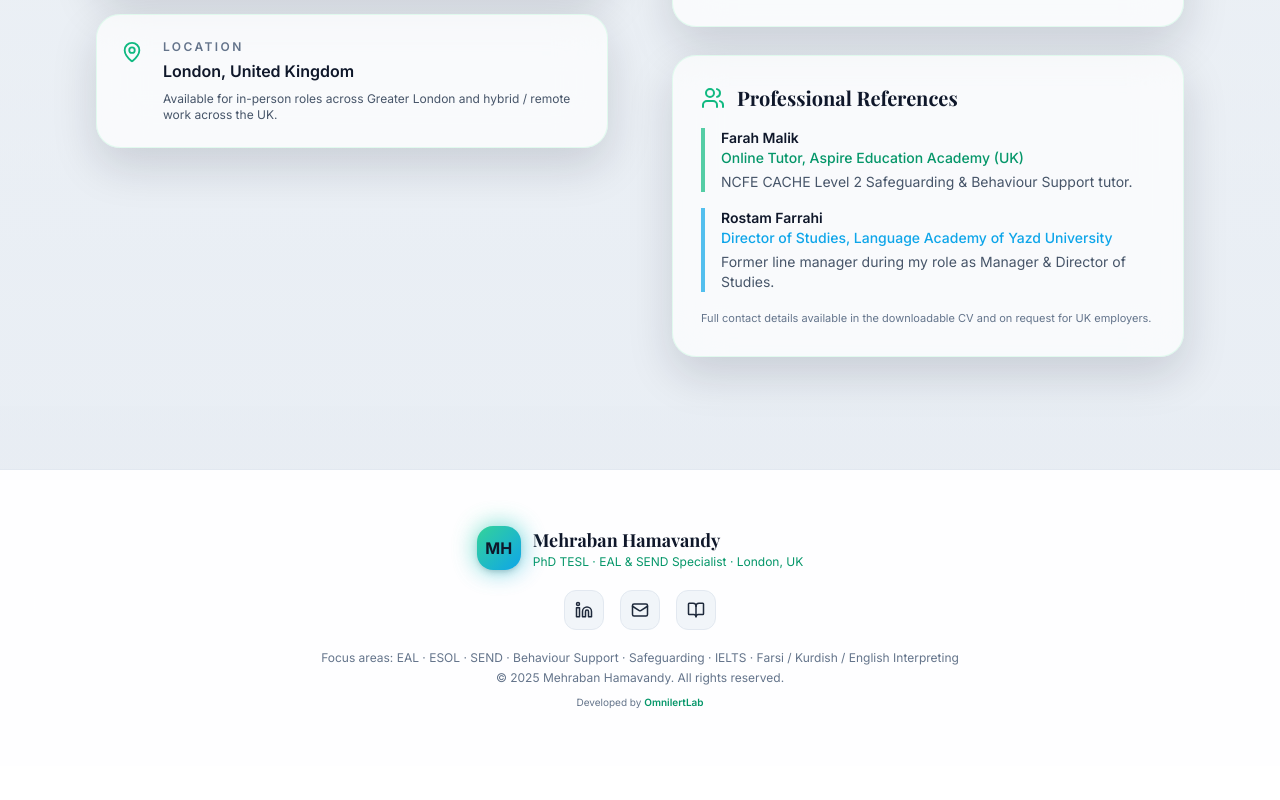
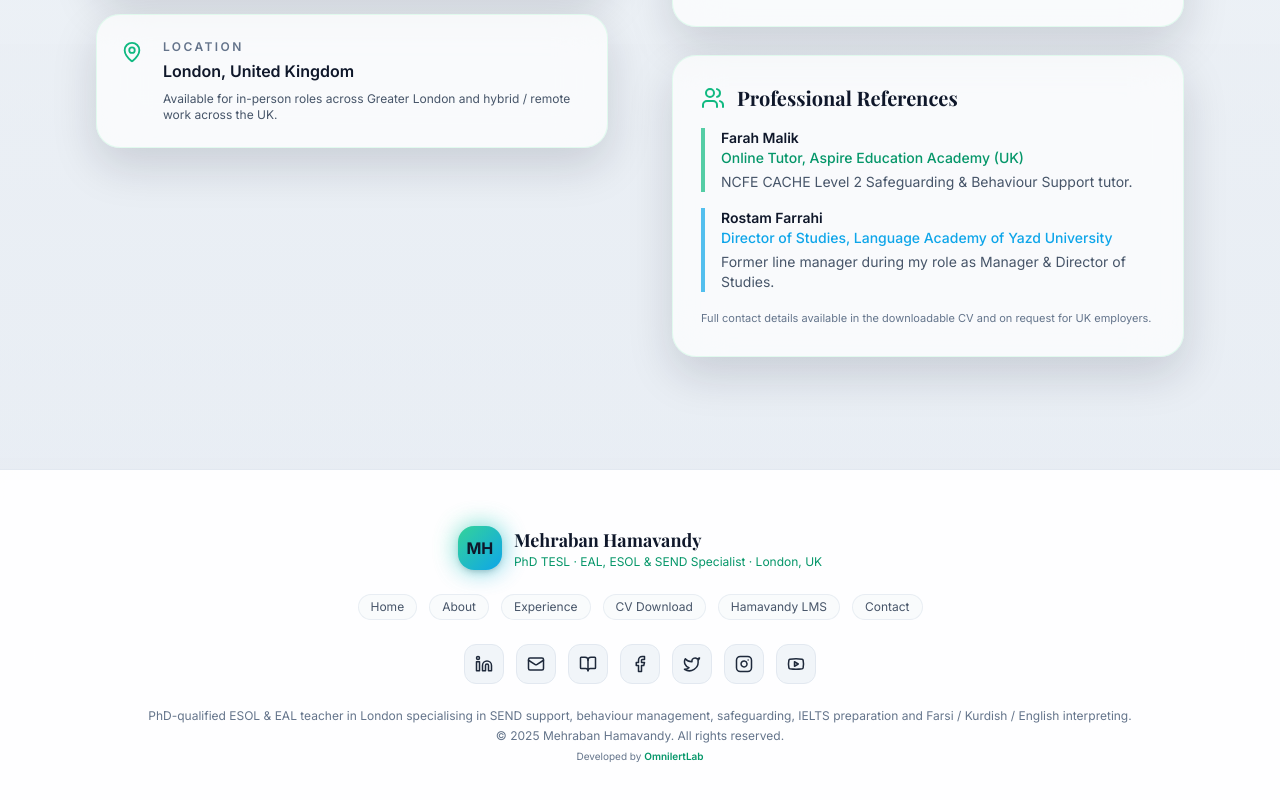
Before and after one commit to mehrshud/mehraban-portfolio, a React (Vite) app: page / in a window 1280 px wide. Shown: the part 9728-10528 px from the top of the page. Before the commit the page ends 10494 px from the top, so only its background shows below. Built offline with nearby package versions, Linux system fonts and the light colour scheme.

Commit message:
SEO Fixed

```diff
--- a/index.html
+++ b/index.html
@@ -5,9 +5,12 @@
       property="og:title"
       content="Dr Mehraban Hamavandy – PhD TESL, EAL & ESOL Teacher London"
     />
+    <title>
+      Dr Mehraban Hamavandy | PhD TESL | ESL & EAL Teacher in London
+    </title>
     <meta
-      property="og:description"
-      content="PhD qualified educator supporting EAL, ESOL, SEND and IELTS learners in the UK."
+      name="description"
+      content="PhD-qualified ESOL/EAL teacher in London with 17+ years of experience. IELTS tutor, SEND support specialist, and academic English educator."
     />
     <meta property="og:image" content="/image.png" />
     <meta name="twitter:card" content="summary_large_image" />
@@ -17,7 +20,6 @@
     <link rel="canonical" href="https://www.mehraban.co.uk" />
 
     <meta name="viewport" content="width=device-width, initial-scale=1.0" />
-    <title>Mehraban Hamavandy - Portfolio</title>
 
     <!-- Google Fonts -->
     <link rel="preconnect" href="https://fonts.googleapis.com" />
@@ -34,4 +36,17 @@
     <div id="root"></div>
     <script type="module" src="/src/main.jsx"></script>
   </body>
+  <!-- Google tag -->
+  <script
+    async
+    src="https://www.googletagmanager.com/gtag/js?id=G-XXXXXXXXX"
+  ></script>
+  <script>
+    window.dataLayer = window.dataLayer || [];
+    function gtag() {
+      dataLayer.push(arguments);
+    }
+    gtag("js", new Date());
+    gtag("config", "G-XXXXXXXXX");
+  </script>
 </html>
--- /dev/null
+++ b/public/yandex_b7b252eb4f834920 (1).html
@@ -0,0 +1,6 @@
+<html>
+    <head>
+        <meta http-equiv="Content-Type" content="text/html; charset=UTF-8">
+    </head>
+    <body>Verification: b7b252eb4f834920</body>
+</html>
--- a/src/App.jsx
+++ b/src/App.jsx
@@ -41,6 +41,10 @@ import {
   Check,
   FileType,
   Rocket,
+  Facebook,
+  Twitter,
+  Instagram,
+  Youtube,
 } from "lucide-react";
 
 /* -------------------------------------------------------------------------- */
@@ -2001,11 +2005,14 @@ export default function App() {
         </section>
 
         {/* FOOTER */}
+        {/* FOOTER */}
         <footer className="py-12 md:py-14 border-t border-slate-200 dark:border-slate-800 bg-white/90 dark:bg-slate-950/95 backdrop-blur-xl">
-          <div className="max-w-6xl mx-auto px-4 sm:px-6 lg:px-8 flex flex-col items-center gap-5">
+          <div className="max-w-6xl mx-auto px-4 sm:px-6 lg:px-8 flex flex-col items-center gap-6">
+            {/* Brand / back to top */}
             <button
               onClick={() => scrollToSection("home")}
               className="flex items-center gap-3 group"
+              aria-label="Back to top"
             >
               <div className="relative">
                 <div className="absolute inset-0 bg-gradient-to-br from-emerald-400 to-sky-500 rounded-2xl blur-md opacity-70 group-hover:opacity-100 transition-opacity" />
@@ -2018,12 +2025,36 @@ export default function App() {
                   Mehraban Hamavandy
                 </p>
                 <p className="text-[11px] md:text-xs text-emerald-600 dark:text-emerald-300">
-                  PhD TESL · EAL & SEND Specialist · London, UK
+                  PhD TESL · EAL, ESOL & SEND Specialist · London, UK
                 </p>
               </div>
             </button>
 
-            <div className="flex gap-4">
+            {/* Quick nav links */}
+            <nav
+              className="flex flex-wrap justify-center gap-3 text-[11px] md:text-xs text-slate-600 dark:text-slate-300"
+              aria-label="Footer navigation"
+            >
+              {[
+                ["Home", "home"],
+                ["About", "about"],
+                ["Experience", "experience"],
+                ["CV Download", "cv-download"],
+                ["Hamavandy LMS", "lms"],
+                ["Contact", "contact"],
+              ].map(([label, id]) => (
+                <button
+                  key={id}
+                  onClick={() => scrollToSection(id)}
+                  className="px-3 py-1 rounded-full border border-slate-200/70 dark:border-slate-700/70 bg-slate-50/80 dark:bg-white/5 hover:border-emerald-500/70 hover:text-emerald-600 dark:hover:text-emerald-300 transition-all"
+                >
+                  {label}
+                </button>
+              ))}
+            </nav>
+
+            {/* Social & contact icons */}
+            <div className="flex flex-wrap justify-center gap-3">
               <a
                 href={CONFIG.contact.linkedin}
                 target="_blank"
@@ -2049,14 +2080,54 @@ export default function App() {
               >
                 <BookOpen size={18} />
               </a>
+
+              {/* Optional social profiles – swap URLs when ready */}
+              <a
+                href="https://facebook.com/"
+                target="_blank"
+                rel="noreferrer noopener"
+                className="p-2.5 rounded-xl bg-slate-100 dark:bg-white/5 border border-slate-200 dark:border-slate-700 text-slate-800 dark:text-white hover:bg-[#1877f2] hover:text-white hover:border-[#1877f2] transition-all"
+                aria-label="Facebook page"
+              >
+                <Facebook size={18} />
+              </a>
+              <a
+                href="https://x.com/"
+                target="_blank"
+                rel="noreferrer noopener"
+                className="p-2.5 rounded-xl bg-slate-100 dark:bg-white/5 border border-slate-200 dark:border-slate-700 text-slate-800 dark:text-white hover:bg-slate-900 hover:text-white hover:border-slate-900 transition-all"
+                aria-label="X (Twitter) profile"
+              >
+                <Twitter size={18} />
+              </a>
+              <a
+                href="https://instagram.com/"
+                target="_blank"
+                rel="noreferrer noopener"
+                className="p-2.5 rounded-xl bg-slate-100 dark:bg-white/5 border border-slate-200 dark:border-slate-700 text-slate-800 dark:text-white hover:bg-gradient-to-tr hover:from-pink-500 hover:via-red-500 hover:to-yellow-500 hover:text-white hover:border-transparent transition-all"
+                aria-label="Instagram profile"
+              >
+                <Instagram size={18} />
+              </a>
+              <a
+                href="https://youtube.com/"
+                target="_blank"
+                rel="noreferrer noopener"
+                className="p-2.5 rounded-xl bg-slate-100 dark:bg-white/5 border border-slate-200 dark:border-slate-700 text-slate-800 dark:text-white hover:bg-[#ff0000] hover:text-white hover:border-[#ff0000] transition-all"
+                aria-label="YouTube channel"
+              >
+                <Youtube size={18} />
+              </a>
             </div>
 
-            <div className="text-center text-[11px] md:text-xs text-slate-500 dark:text-slate-400">
-              <p className="mb-1">
-                Focus areas: EAL · ESOL · SEND · Behaviour Support ·
-                Safeguarding · IELTS · Farsi / Kurdish / English Interpreting
+            {/* Text / SEO line */}
+            <div className="text-center text-[11px] md:text-xs text-slate-500 dark:text-slate-400 space-y-1">
+              <p>
+                PhD-qualified ESOL & EAL teacher in London specialising in SEND
+                support, behaviour management, safeguarding, IELTS preparation
+                and Farsi / Kurdish / English interpreting.
               </p>
-              <p className="mb-2">
+              <p>
                 © {new Date().getFullYear()} Mehraban Hamavandy. All rights
                 reserved.
               </p>
--- /dev/null
+++ b/yandex_b7b252eb4f834920.html
@@ -0,0 +1,6 @@
+<html>
+    <head>
+        <meta http-equiv="Content-Type" content="text/html; charset=UTF-8">
+    </head>
+    <body>Verification: b7b252eb4f834920</body>
+</html>
```
